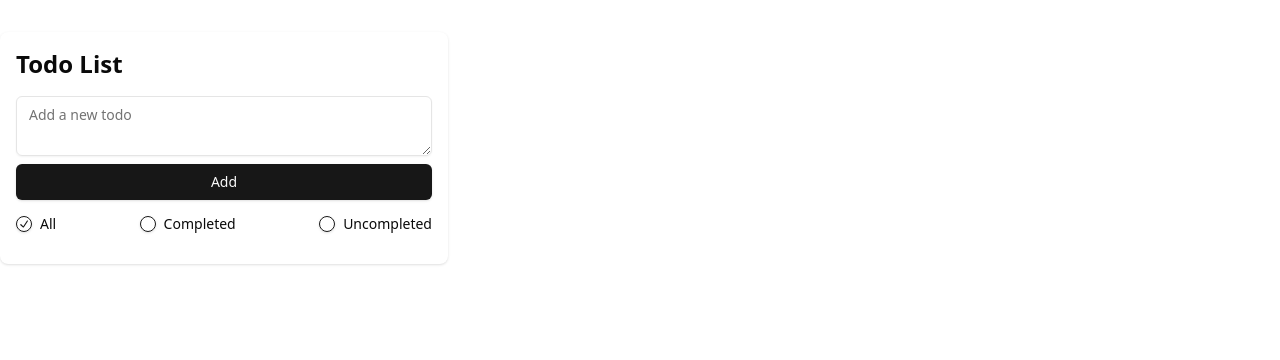
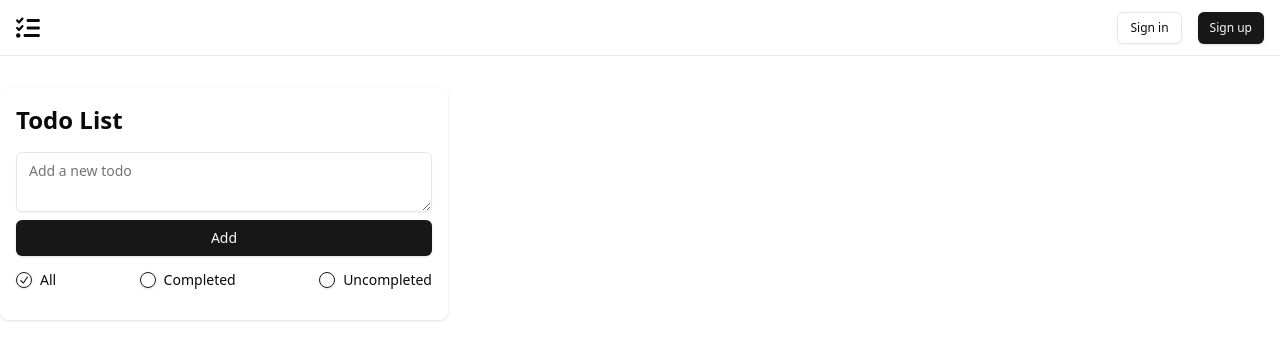
Before and after one commit to hesic73/my-todo-app, a Next.js app in the folder frontend/: page / in a window 1280 px wide. Shown: the top 360 px of the page. Built offline with nearby package versions, Linux system fonts and the light colour scheme.

Commit message:
some minor change

```diff
--- a/frontend/app/layout.js
+++ b/frontend/app/layout.js
@@ -1,5 +1,6 @@
 import "./globals.css";
 
+import Navbar from "@/components/Navbar";
 
 export const metadata = {
   title: "My TODO App",
@@ -10,6 +11,7 @@ export default function RootLayout({ children }) {
   return (
     <html lang="en">
       <body>
+        <Navbar />
         {children}
       </body>
     </html>
--- /dev/null
+++ b/frontend/components/Navbar.jsx
@@ -0,0 +1,33 @@
+/**
+ * v0 by Vercel.
+ * @see https://v0.dev/t/xYHqD5MkVkT
+ * Documentation: https://v0.dev/docs#integrating-generated-code-into-your-nextjs-app
+ */
+
+
+import { FontAwesomeIcon } from '@fortawesome/react-fontawesome';
+import { faTasks } from '@fortawesome/free-solid-svg-icons';
+
+import Link from "next/link"
+import { Button } from "@/components/ui/button"
+
+export default function Navbar() {
+    return (
+        <nav className="bg-base-100 sticky z-[100] h-14 inset-x-0 top-0 w-full border-b border-gray-200 bg-white/75 backdrop-blur-lg transition-all">
+            <div className="w-full max-w-7xl mx-auto px-4">
+                <div className="flex justify-between h-14 items-center">
+                    <Link href="/" className="flex items-center">
+                        <FontAwesomeIcon icon={faTasks} className="size-6" />
+                        <span className="sr-only">My TODO App</span>
+                    </Link>
+                    <div className="flex items-center gap-4">
+                        <Button variant="outline" size="sm">
+                            Sign in
+                        </Button>
+                        <Button size="sm">Sign up</Button>
+                    </div>
+                </div>
+            </div>
+        </nav>
+    )
+}
--- a/frontend/package.json
+++ b/frontend/package.json
@@ -9,6 +9,9 @@
     "lint": "next lint"
   },
   "dependencies": {
+    "@fortawesome/fontawesome-svg-core": "^6.6.0",
+    "@fortawesome/free-solid-svg-icons": "^6.6.0",
+    "@fortawesome/react-fontawesome": "^0.2.2",
     "@radix-ui/react-checkbox": "^1.1.1",
     "@radix-ui/react-icons": "^1.3.0",
     "@radix-ui/react-label": "^2.1.0",
```
Also changed, not shown: 1 other file (tests, documents, lock files or other folders).
